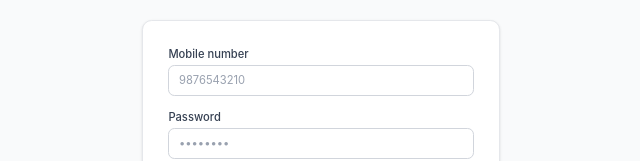
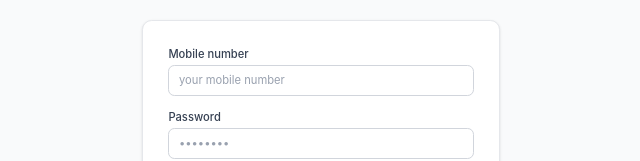
Before and after one commit to Transparency18/Transparency, a React (Vite) app: page /login in a window 1280 px wide. Shown: the part 323-484 px from the top of the page, without its empty margins (319-959 px from the left). Built offline with nearby package versions, Linux system fonts and the light colour scheme; no server answers.

Commit message:
feat: add Login and Register authentication pages

```diff
--- a/src/pages/auth/LoginPage.jsx
+++ b/src/pages/auth/LoginPage.jsx
@@ -64,7 +64,7 @@ export function LoginPage() {
             autoComplete="tel"
             required
             className={inputClass}
-            placeholder="9876543210"
+            placeholder="your mobile number"
             value={phone}
             onChange={(e) => setPhone(e.target.value)}
           />
--- a/src/pages/auth/RegisterPage.jsx
+++ b/src/pages/auth/RegisterPage.jsx
@@ -86,7 +86,7 @@ export function RegisterPage() {
         </Field>
 
         <Field label="Mobile number" htmlFor="phone" error={errors.phone}>
-          <input id="phone" type="tel" autoComplete="tel" className={inputClass} placeholder="9876543210" value={form.phone} onChange={update("phone")} />
+          <input id="phone" type="tel" autoComplete="tel" className={inputClass} placeholder="your mobile number" value={form.phone} onChange={update("phone")} />
         </Field>
 
         <div className="grid grid-cols-2 gap-4">
```
